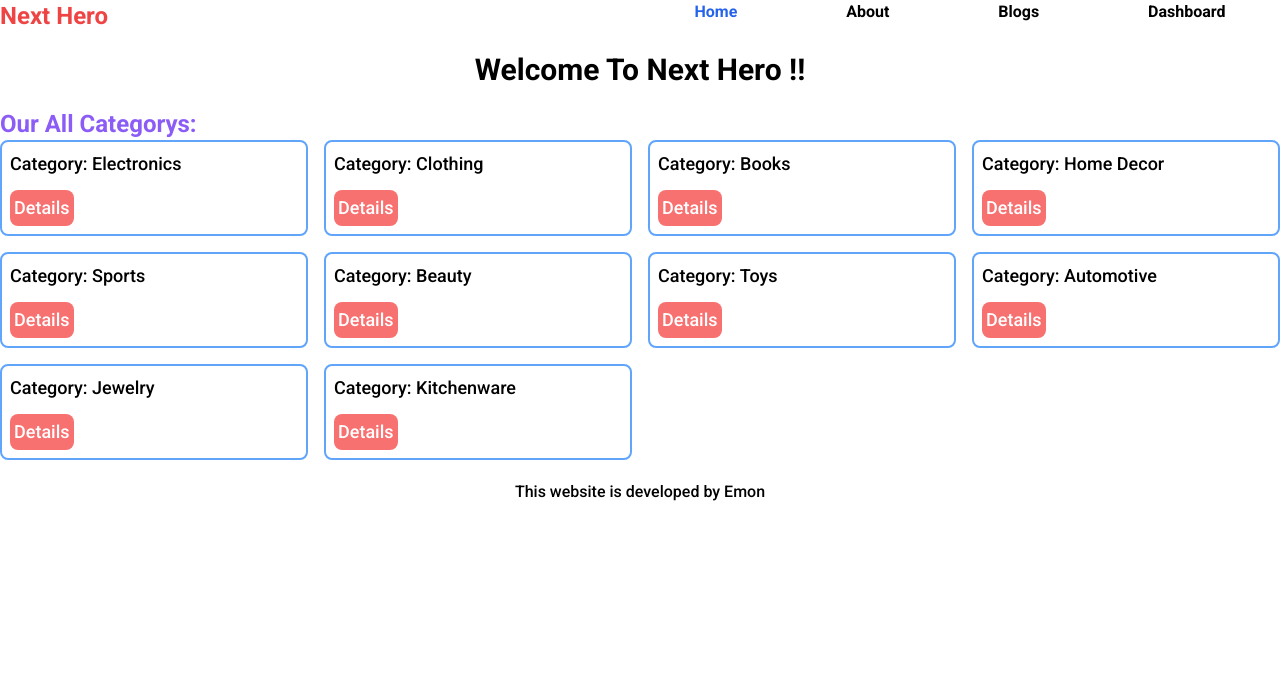
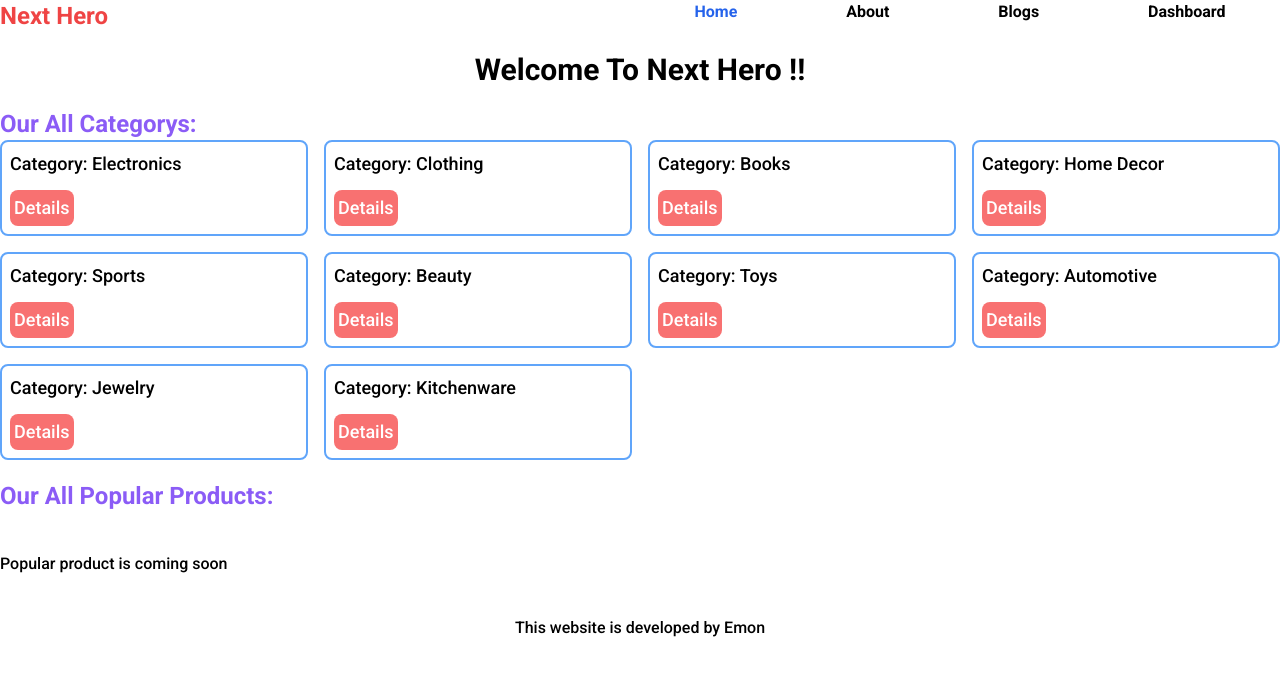
Before and after one commit to emon3455/M13-Module-83-NEXTjs, a Next.js app: page / in a window 1280 px wide. Shown: the top 676 px of the page. Built offline with nearby package versions, Linux system fonts and the light colour scheme; data requests are answered from the project's data file.

Commit message:
loading done

```diff
--- a/src/app/(main-layout)/page.js
+++ b/src/app/(main-layout)/page.js
@@ -1,6 +1,9 @@
 import Image from 'next/image'
 import bnr1 from "@/assets/bnr3.jpg"
 import Category from '@/components/homePage/Category'
+import PopularProduct from '@/components/homePage/PopularProduct';
+import { Suspense } from 'react';
+import LoadingCompo from '@/components/LoadingCompo';
 
 export const revalidate = 5;
 
@@ -14,6 +17,16 @@ export default function HomePage() {
       <section className='my-5'>
         <h2 className='text-2xl font-bold text-violet-500'>Our All Categorys:</h2>
         <Category></Category>
+      </section>
+
+      <section className='my-5'>
+        <h2 className='text-2xl font-bold text-violet-500'>Our All Popular Products:</h2>
+
+        <Suspense fallback={<LoadingCompo/>}>
+
+          <PopularProduct></PopularProduct>
+
+        </Suspense>
 
       </section>
 
--- /dev/null
+++ b/src/app/(main-layout)/products/[id]/loading.js
@@ -0,0 +1,11 @@
+import React from 'react';
+
+const ProductLoading = () => {
+    return (
+        <div>
+            <h1 className='text-xl font-semibold text-center'>Loading....</h1>
+        </div>
+    );
+};
+
+export default ProductLoading;
--- /dev/null
+++ b/src/app/loading.js
@@ -0,0 +1,11 @@
+import React from 'react';
+
+const RootLoading = () => {
+    return (
+        <div>
+            <h1 className='text-xl font-semibold text-center'>Loading....</h1>
+        </div>
+    );
+};
+
+export default RootLoading;
--- /dev/null
+++ b/src/components/LoadingCompo.jsx
@@ -0,0 +1,11 @@
+import React from 'react';
+
+const LoadingCompo = () => {
+    return (
+        <div>
+            <h1 className='text-xl font-semibold text-center'>Loading....</h1>
+        </div>
+    );
+};
+
+export default LoadingCompo;
--- /dev/null
+++ b/src/components/homePage/PopularProduct.jsx
@@ -0,0 +1,14 @@
+import wait from "@/utils/wait";
+
+const PopularProduct = async () => {
+
+    await wait();
+
+    return (
+        <div className="my-10">
+            Popular product is coming soon
+        </div>
+    );
+};
+
+export default PopularProduct;
--- /dev/null
+++ b/src/utils/wait.js
@@ -0,0 +1,8 @@
+
+const wait = () => {
+    return new Promise((resolve, reject)=>{
+        setTimeout(resolve, 5000);
+    });
+};
+
+export default wait;
```
